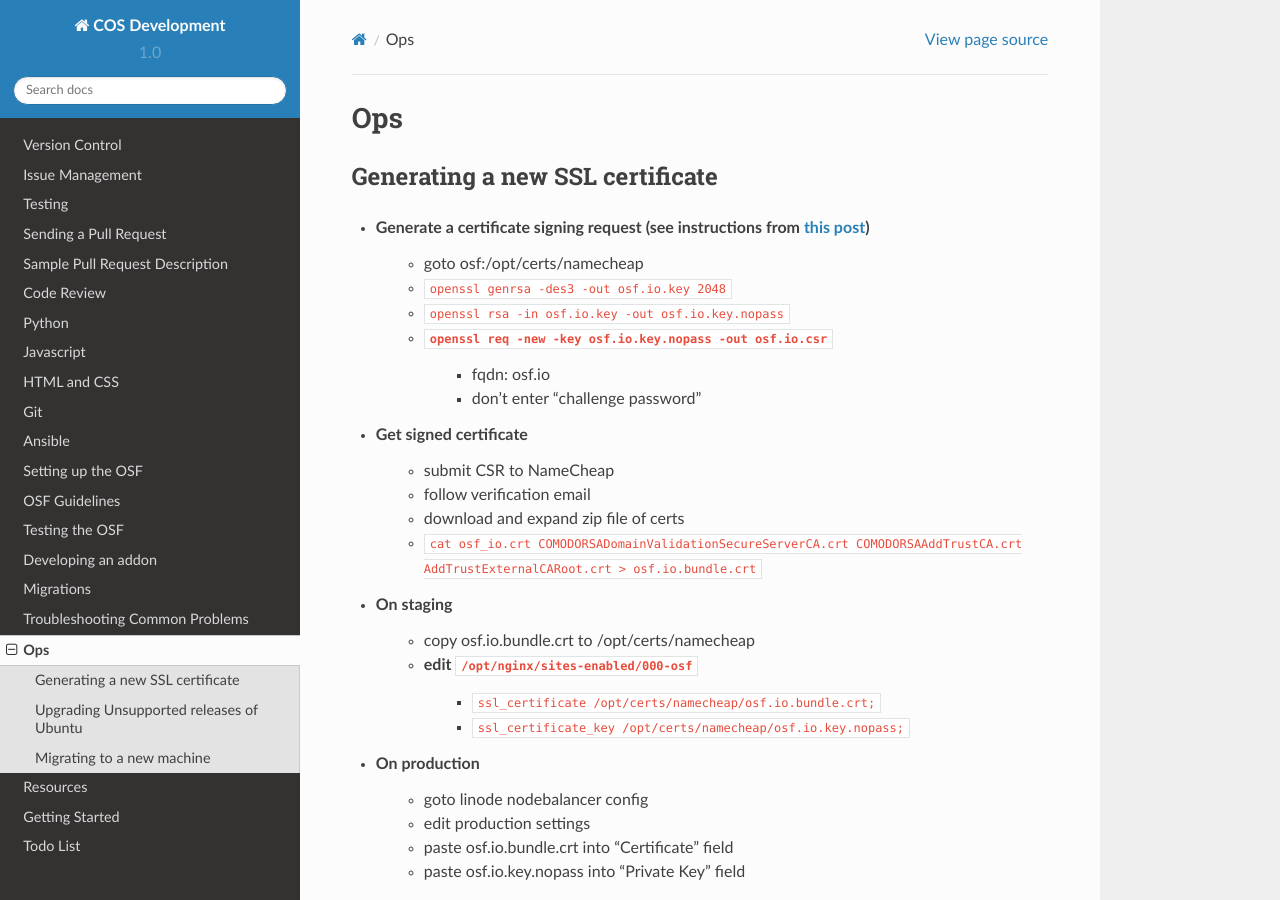
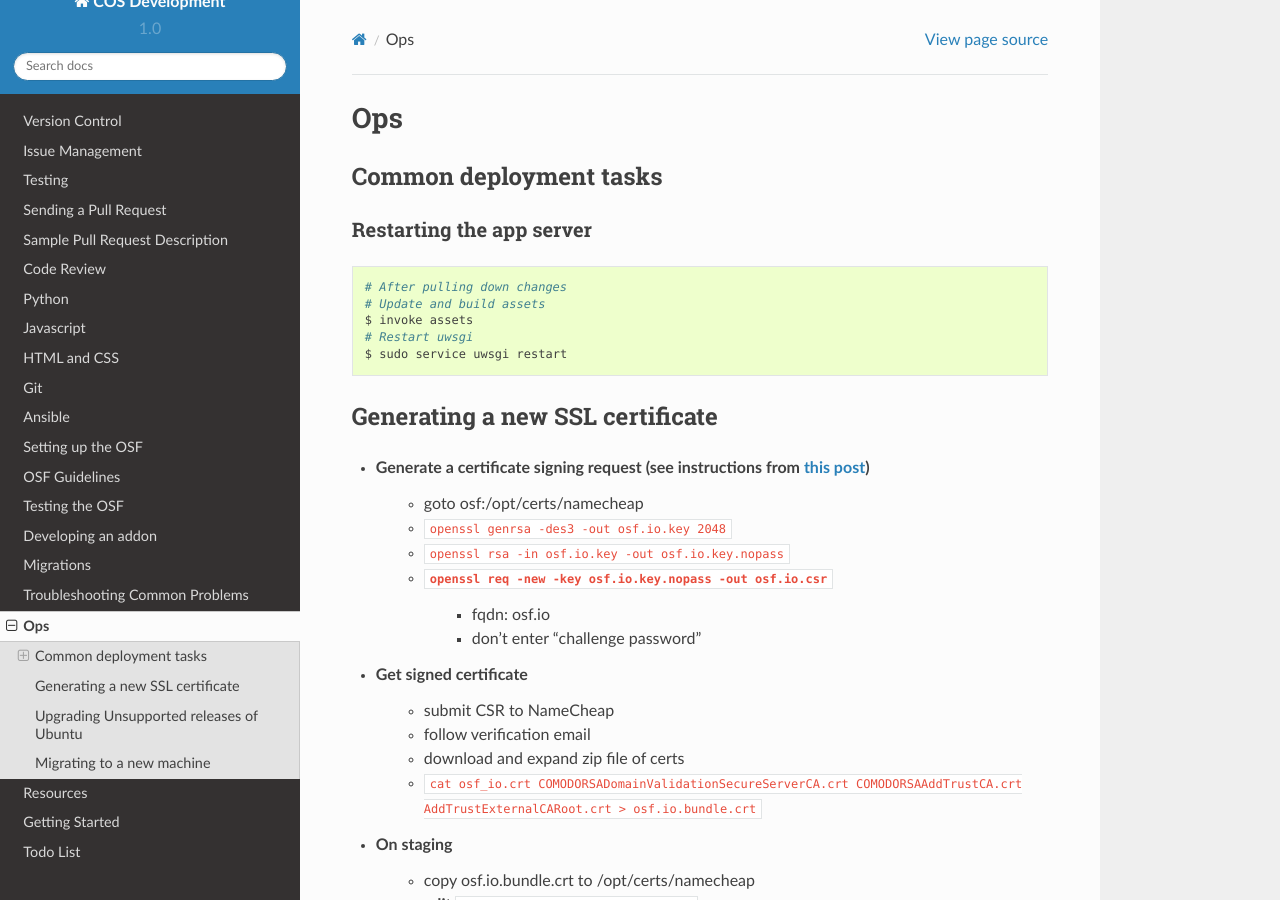
Before and after one commit to CenterForOpenScience/COSDev, a Sphinx documentation site: the page built from docs/osf/ops.rst, in a window 1280 px wide and 900 px high. Built offline with Sphinx 7.4.7 and the Read the Docs theme 2.0.0, drawn with Linux system fonts in a browser that asks for light colours.

Commit message:
Doc how to restart appserver

```diff
--- a/docs/osf/ops.rst
+++ b/docs/osf/ops.rst
@@ -1,6 +1,19 @@
 Ops
 ===
 
+Common deployment tasks
+***********************
+
+Restarting the app server
+-------------------------
+
+.. code-block:: bash
+
+    # After pulling down changes
+    # Update and build assets
+    $ invoke assets
+    # Restart uwsgi
+    $ sudo service uwsgi restart
 
 Generating a new SSL certificate
 ********************************
```
